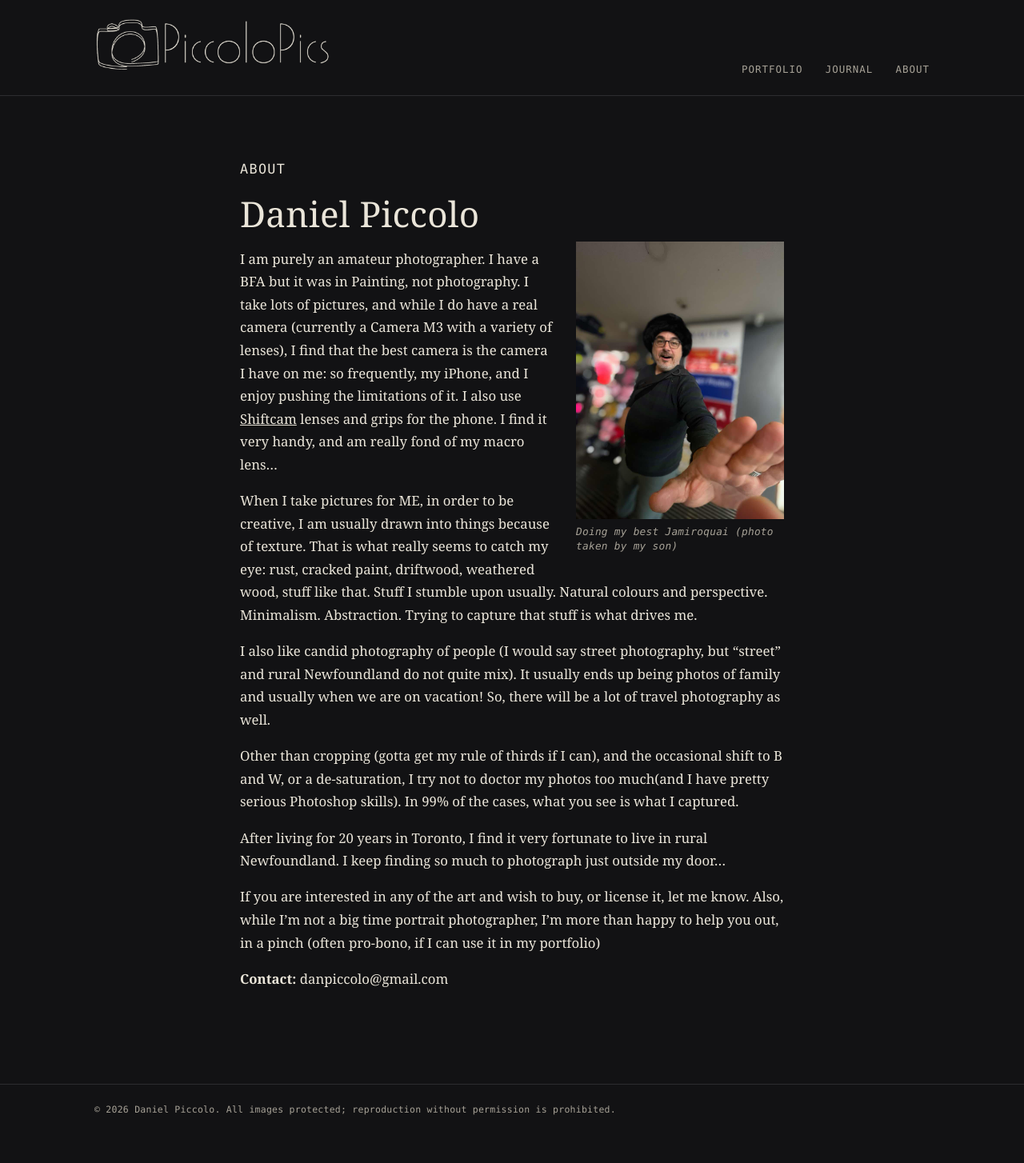
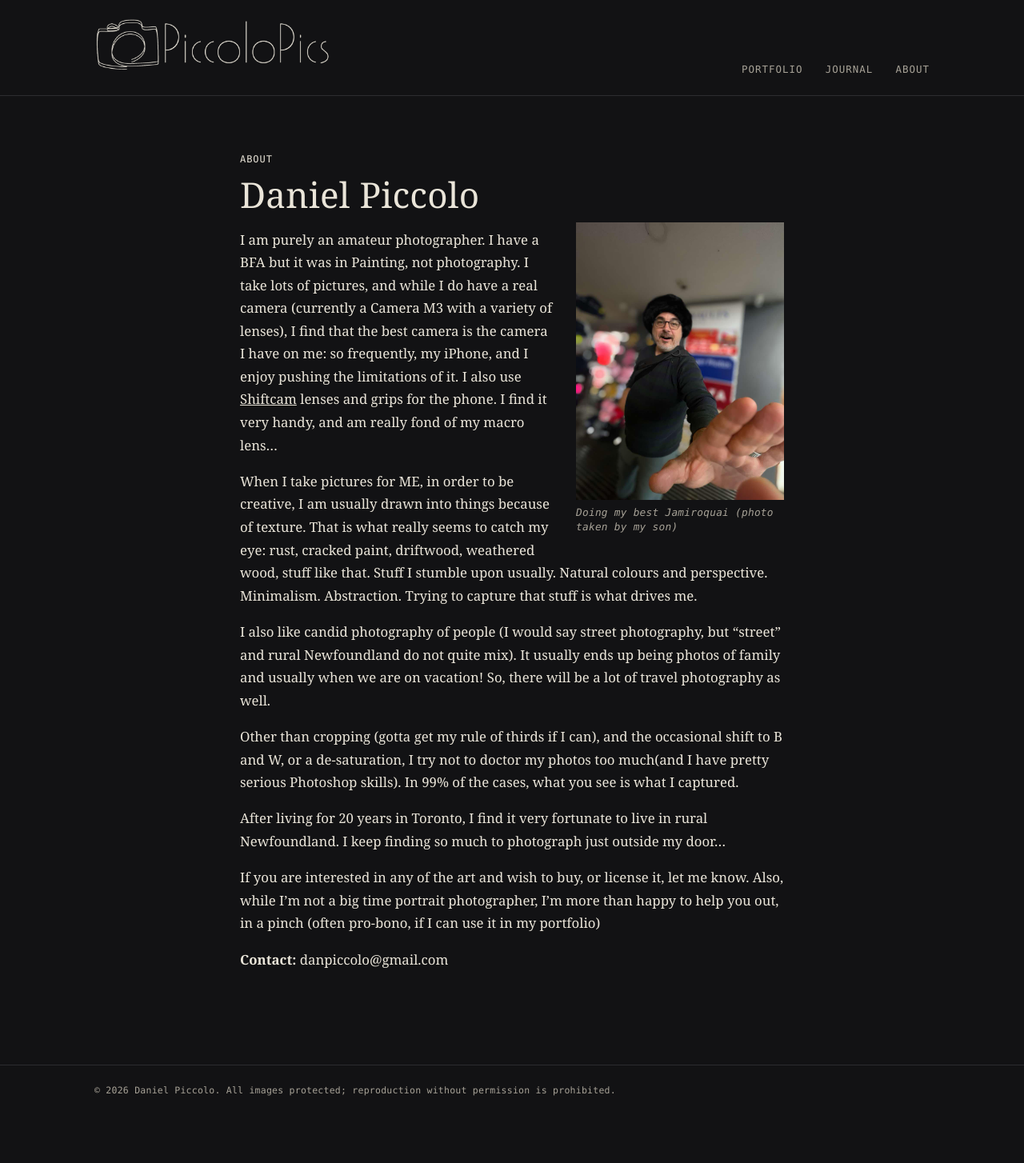
Before and after one commit to moosepic/portfolio, a Jekyll site: the page built from about.md, in a window 1280 px wide. Shown: the whole page at 80% size. Built offline with Jekyll 4.4.1, drawn with Linux system fonts in a browser that asks for light colours; after the commit the page ends 1430 px from its top, so only the background shows below that.

Commit message:
css changes

```diff
--- a/assets/css/main.css
+++ b/assets/css/main.css
@@ -114,8 +114,9 @@
 .eyebrow a { text-decoration: none; color: var(--paper-dim); }
 .eyebrow a:hover { color: var(--accent); }
 .meta { color: var(--paper-dim); font-family: var(--font-mono); font-size: 0.8rem; }
-.gallery-description, .post-body p { color: var(--paper-dim); line-height: 1.7; font-size: 1.05rem; max-width: 60ch; }
-.post-body p { color: var(--paper); }
+.gallery-description, .about-copy p, .post-body p { line-height: 1.7; font-size: 1.05rem; }
+.gallery-description { color: var(--paper-dim); max-width: 60ch; }
+.about-copy p, .post-body p { color: var(--paper); }
 
 /* ---------------------------------------------------------------
    Home
@@ -313,8 +314,8 @@
 .post-list-excerpt {
   margin: 8px 0 0;
   color: var(--paper-dim);
-  font-size: 0.92rem;
-  line-height: 1.5;
+  font-size: 1.05rem;
+  line-height: 1.7;
   max-width: 60ch;
 }
 /* ---------------------------------------------------------------
@@ -327,11 +328,6 @@
   content: "";
   display: block;
   clear: both;
-}
-.about p {
-  color: var(--paper);
-  line-height: 1.7;
-  font-size: 1.05rem;
 }
 .about-portrait {
   float: right;
```
